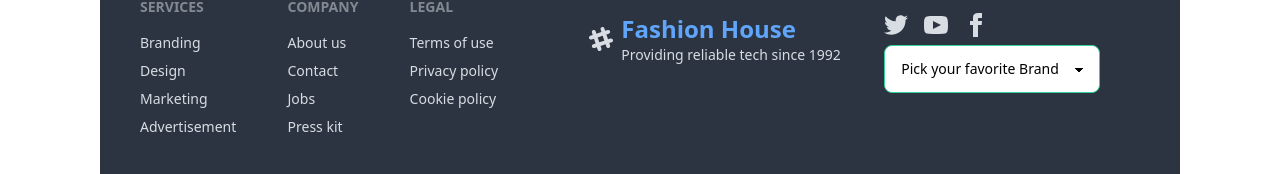
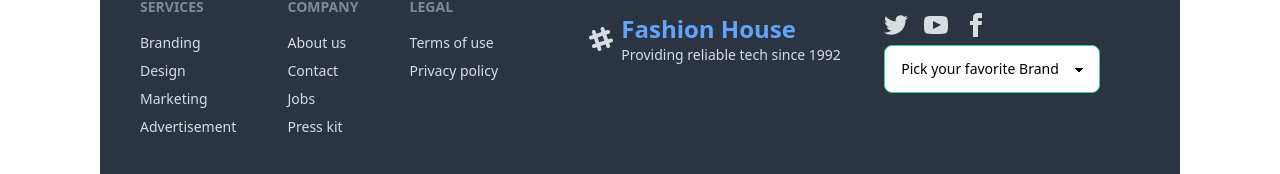
Before and after one commit to shahariarshan/fashion-apparel-client, a React (Vite) app: page / in a window 1280 px wide. Shown: the part 2864-3038 px from the top of the page. Built offline with nearby package versions, Linux system fonts and the light colour scheme; no server answers.

Commit message:
404 Not found Section in navber

```diff
--- a/src/Footer/Footer.jsx
+++ b/src/Footer/Footer.jsx
@@ -22,7 +22,7 @@ const Footer = () => {
           <header className="footer-title">Legal</header>
           <a className="link link-hover">Terms of use</a>
           <a className="link link-hover">Privacy policy</a>
-          <a className="link link-hover">Cookie policy</a>
+
         </nav>
         <footer className="footer px-10 py-4   ">
   <aside className="items-center grid-flow-col">
```
